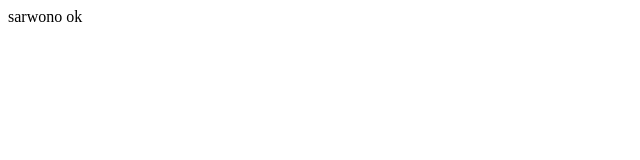
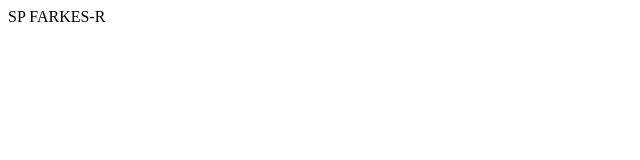
Before and after one commit to spfarkes-r/index, a plain HTML site: page index.html in a window 1280 px wide. Shown: the full height of the page, 0-640 px from the left. Drawn offline with Linux system fonts and the light colour scheme.

Commit message:
Update index.html
Kedua

```diff
--- a/index.html
+++ b/index.html
@@ -1,4 +1,4 @@
 <html>
 <head></head>
-<body>sarwono ok</body>
+<body>SP FARKES-R</body>
 </html>
```
